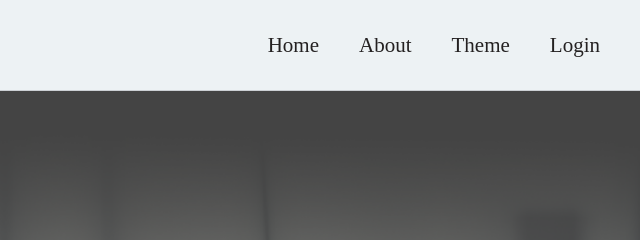
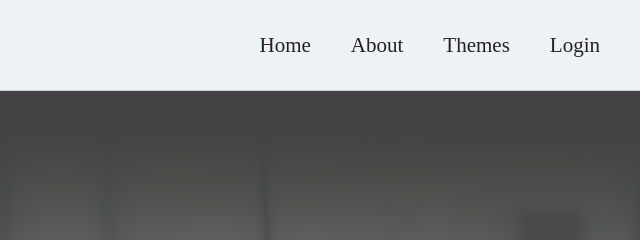
Before and after one commit to MilicaV10/Oversharing, a plain HTML site: page index.html in a window 1280 px wide. Shown: the top 240 px of the page, 640-1280 px from the left. Drawn offline with Linux system fonts and the light colour scheme.

Commit message:
Fixed bugs

```diff
--- a/index.html
+++ b/index.html
@@ -24,7 +24,7 @@
                 <div class="linkovi hideMenuLinks">
                     <a href="index.html" class="meni-font">Home</a>
                     <a href="oNama.html" class="meni-font">About</a>
-                    <a href="teme.html" class="meni-font">Theme</a>
+                    <a href="teme.html" class="meni-font">Themes</a>
                     <a href="login.html" class="meni-font">Login</a>
                 </div>
 
```
